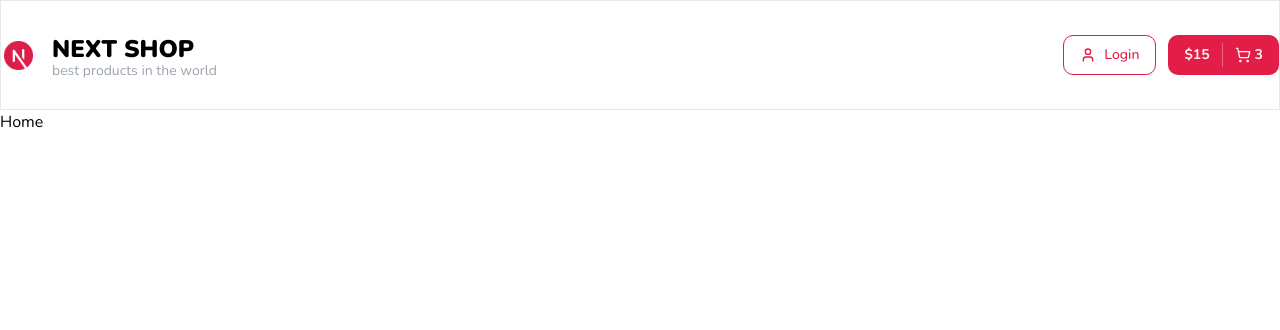
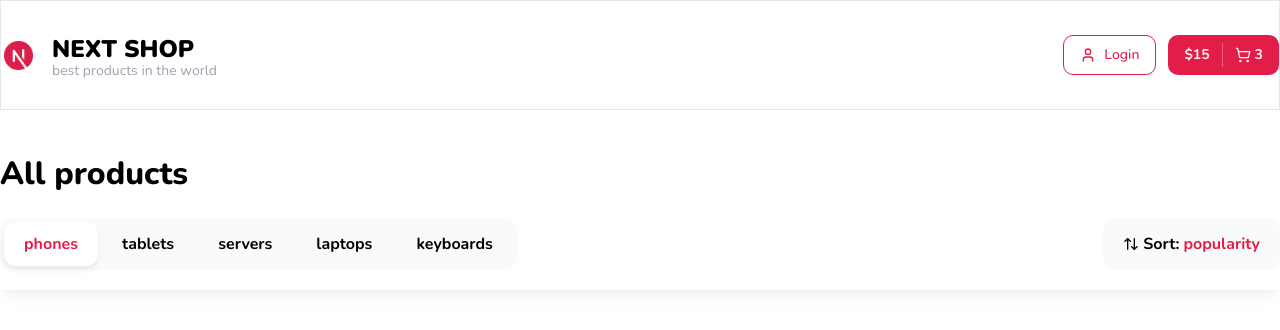
Before and after one commit to Slipum/next-shop, a Next.js app: page / in a window 1280 px wide. Shown: the top 330 px of the page. Built offline with nearby package versions, Linux system fonts and the light colour scheme.

Commit message:
add components

```diff
--- a/app/page.tsx
+++ b/app/page.tsx
@@ -1,7 +1,14 @@
+import { Container, Title, TopBar } from '@/components/shared';
+
 export default function Home() {
 	return (
 		<>
-			<h1>Home</h1>
+			<Container className="pt-10">
+				<Title text="All products" size="lg" className="font-extrabold" />
+			</Container>
+			<TopBar />
+
+			<div style={{ height: '1000px' }}></div>
 		</>
 	);
 }
--- /dev/null
+++ b/components/shared/categories.tsx
@@ -0,0 +1,26 @@
+import { cn } from '@/lib/utils';
+import React from 'react';
+
+interface Props {
+	className?: string;
+}
+
+const categories = ['phones', 'tablets', 'servers', 'laptops', 'keyboards'];
+const activeIndex = 0;
+
+export const Categories: React.FC<Props> = ({ className }) => {
+	return (
+		<div className={cn('inline-flex gap-1 bg-gray-50 p-1 rounded-xl', className)}>
+			{categories.map((category, index) => (
+				<a
+					className={cn(
+						'flex items-center font-bold h-11 rounded-xl px-5',
+						activeIndex === index && 'bg-white shadow-md shadow-gray-200 text-primary',
+					)}
+					key={index}>
+					<button>{category}</button>
+				</a>
+			))}
+		</div>
+	);
+};
--- a/components/shared/index.ts
+++ b/components/shared/index.ts
@@ -1,2 +1,6 @@
+export { Categories } from './categories';
 export { Container } from './container';
 export { Header } from './header';
+export { SortPopup } from './sort-popup';
+export { Title } from './title';
+export { TopBar } from './top-bar';
--- /dev/null
+++ b/components/shared/sort-popup.tsx
@@ -0,0 +1,21 @@
+import { cn } from '@/lib/utils';
+import { ArrowUpDownIcon } from 'lucide-react';
+import React from 'react';
+
+interface Props {
+	className?: string;
+}
+
+export const SortPopup: React.FC<Props> = ({ className }) => {
+	return (
+		<div
+			className={cn(
+				'inline-flex items-center gap-1 bg-gray-50 px-5 h-[52px] rounded-xl cursor-pointer',
+				className,
+			)}>
+			<ArrowUpDownIcon size={16} />
+			<b>Sort:</b>
+			<b className="text-primary">popularity</b>
+		</div>
+	);
+};
--- /dev/null
+++ b/components/shared/title.tsx
@@ -0,0 +1,36 @@
+import clsx from 'clsx';
+import React from 'react';
+
+type TitleSize = 'xs' | 'sm' | 'md' | 'lg' | 'xl' | '2xl';
+
+interface Props {
+	size?: TitleSize;
+	className?: string;
+	text: string;
+}
+
+export const Title: React.FC<Props> = ({ text, size = 'sm', className }) => {
+	const mapTagBySize = {
+		xs: 'h5',
+		sm: 'h4',
+		md: 'h3',
+		lg: 'h2',
+		xl: 'h1',
+		'2xl': 'h1',
+	} as const;
+
+	const mapClassNameBySize = {
+		xs: 'text-[16px]',
+		sm: 'text-[22px]',
+		md: 'text-[26px]',
+		lg: 'text-[32px]',
+		xl: 'text-[40px]',
+		'2xl': 'text-[48px]',
+	} as const;
+
+	return React.createElement(
+		mapTagBySize[size],
+		{ className: clsx(mapClassNameBySize[size], className) },
+		text,
+	);
+};
--- /dev/null
+++ b/components/shared/top-bar.tsx
@@ -0,0 +1,20 @@
+import { cn } from '@/lib/utils';
+import React from 'react';
+import { Categories } from './categories';
+import { Container } from './container';
+import { SortPopup } from './sort-popup';
+
+interface Props {
+	className?: string;
+}
+
+export const TopBar: React.FC<Props> = ({ className }) => {
+	return (
+		<div className={cn('sticky top-0 bg-white py-5 shadow-lg shadow-black/5 z-10', className)}>
+			<Container className="flex items-center justify-between">
+				<Categories />
+				<SortPopup />
+			</Container>
+		</div>
+	);
+};
```
